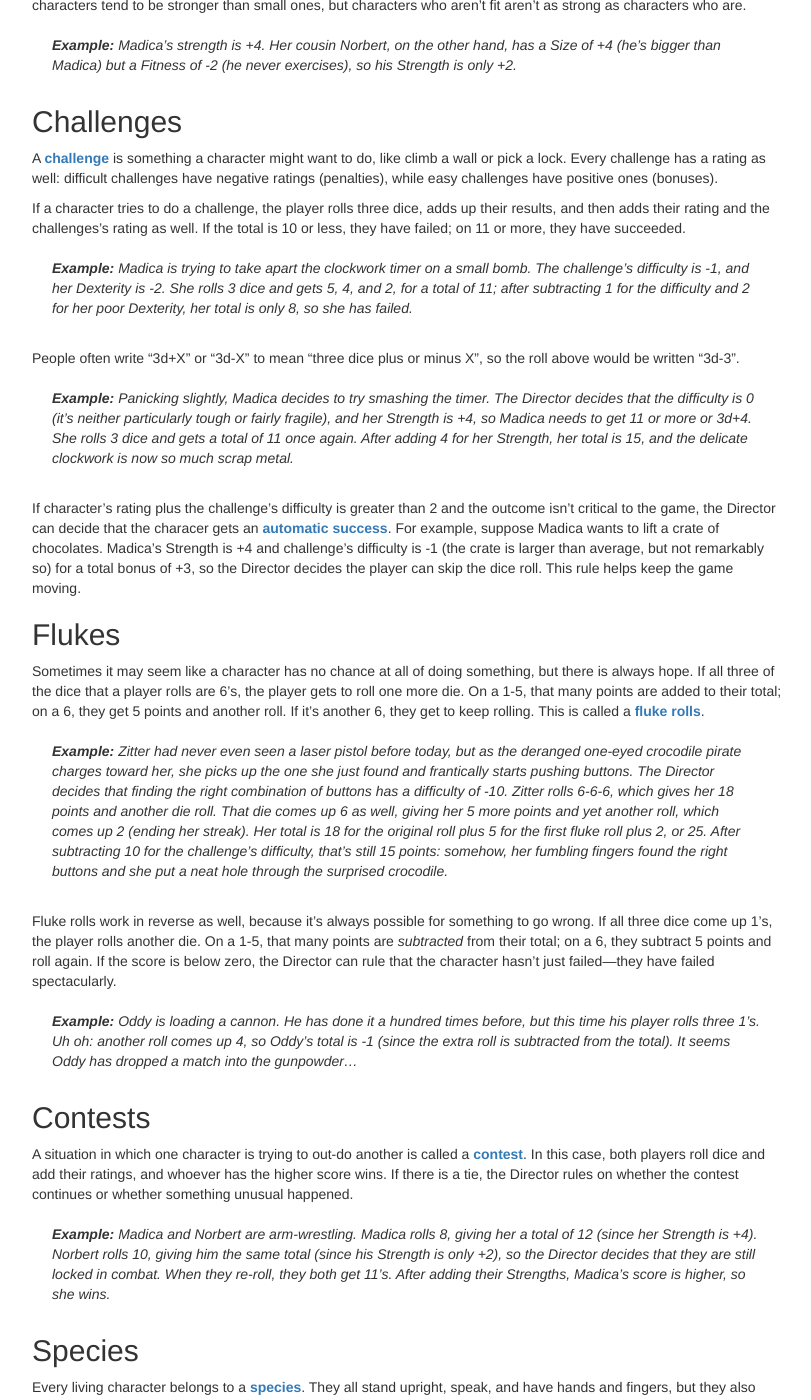
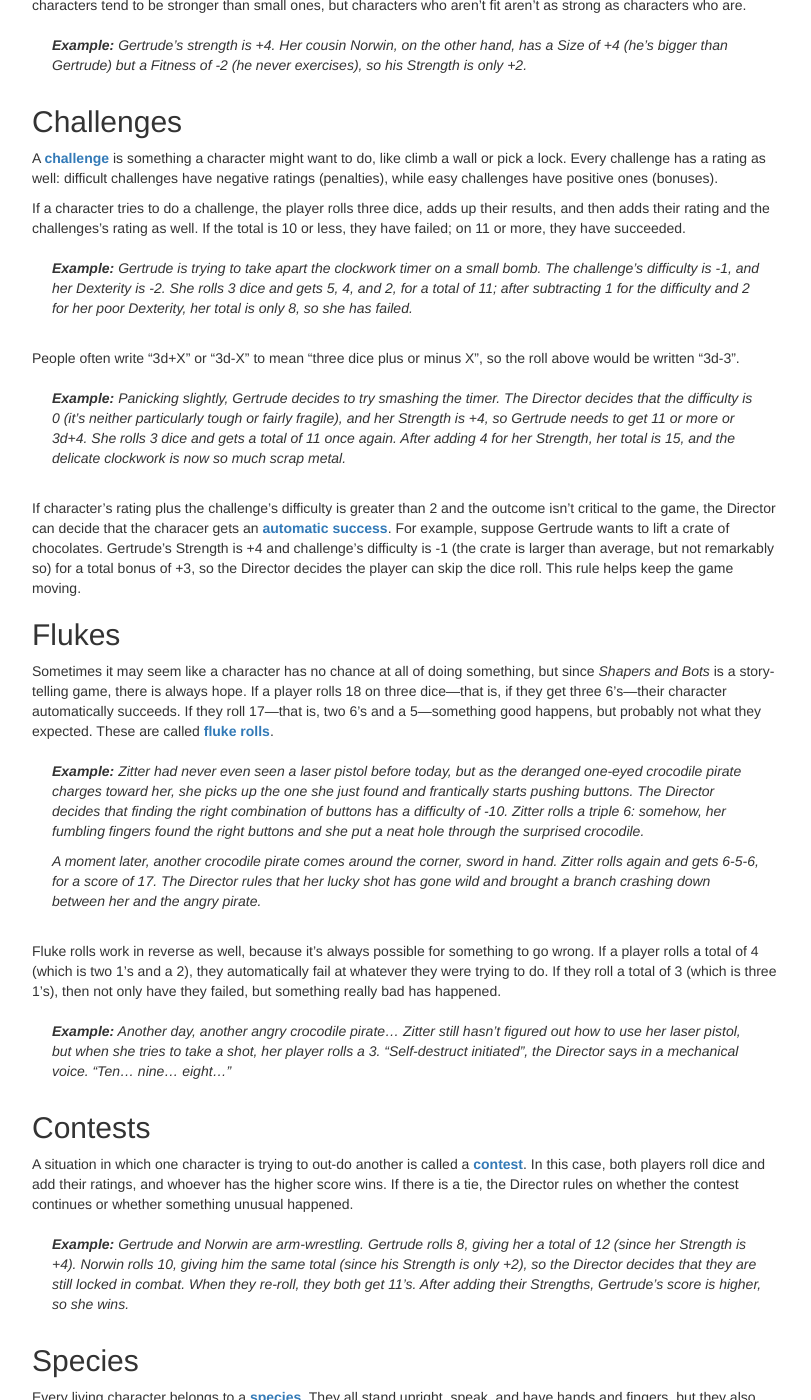
Before and after one commit to gvwilson/sensibleadventures, a Jekyll site: the page built from shapers/shapers.md, in a window 1280 px wide and 1400 px high, scrolled down 1486 px. Shown: the whole window, without its empty margins (38-849 px from the left). Built offline with Jekyll 4.4.1, drawn with Linux system fonts in a browser that asks for light colours; nearby versions of some CDN libraries; library files that are not in the unit come from our copies; some of the changed text lies outside the part shown.

Commit message:
Fluke rolls

```diff
--- a/shapers/shapers.md
+++ b/shapers/shapers.md
@@ -104,7 +104,7 @@
 and a negative one is sometimes called a **[penalty](#g:penalty)**.
 
 > **Example:**
-> Madica is big and healthy,
+> Gertrude is big and healthy,
 > but not good with her hands and somewhat near-sighted
 > (which isn't surprising, considering that she's an elephant).
 > Her ratings are:
@@ -123,9 +123,9 @@
 but characters who aren't fit aren't as strong as characters who are.
 
 > **Example:**
-> Madica's strength is +4.
-> Her cousin Norbert, on the other hand,
-> has a Size of +4 (he's bigger than Madica) but a Fitness of -2 (he never exercises),
+> Gertrude's strength is +4.
+> Her cousin Norwin, on the other hand,
+> has a Size of +4 (he's bigger than Gertrude) but a Fitness of -2 (he never exercises),
 > so his Strength is only +2.
 
 ## Challenges
@@ -146,7 +146,7 @@
 they have succeeded.
 
 > **Example:**
-> Madica is trying to take apart the clockwork timer on a small bomb.
+> Gertrude is trying to take apart the clockwork timer on a small bomb.
 > The challenge's difficulty is -1, and her Dexterity is -2.
 > She rolls 3 dice and gets 5, 4, and 2, for a total of 11;
 > after subtracting 1 for the difficulty and 2 for her poor Dexterity,
@@ -159,11 +159,11 @@
 
 > **Example:**
 > Panicking slightly,
-> Madica decides to try smashing the timer.
+> Gertrude decides to try smashing the timer.
 > The Director decides that the difficulty is 0
 >(it's neither particularly tough or fairly fragile),
 > and her Strength is +4,
-> so Madica needs to get 11 or more or 3d+4.
+> so Gertrude needs to get 11 or more or 3d+4.
 > She rolls 3 dice and gets a total of 11 once again.
 > After adding 4 for her Strength, her total is 15,
 > and the delicate clockwork is now so much scrap metal.
@@ -172,8 +172,8 @@
 and the outcome isn't critical to the game,
 the Director can decide that the characer gets an **[automatic success](#g:automatic-success)**.
 For example,
-suppose Madica wants to lift a crate of chocolates.
-Madica's Strength is +4
+suppose Gertrude wants to lift a crate of chocolates.
+Gertrude's Strength is +4
 and challenge's difficulty is -1 (the crate is larger than average, but not remarkably so)
 for a total bonus of +3,
 so the Director decides the player can skip the dice roll.
@@ -182,53 +182,44 @@
 ## Flukes
 
 Sometimes it may seem like a character has no chance at all of doing something,
-but there is always hope.
-If all three of the dice that a player rolls are 6's,
-the player gets to roll one more die.
-On a 1-5,
-that many points are added to their total;
-on a 6,
-they get 5 points and another roll.
-If it's another 6,
-they get to keep rolling.
-This is called a **[fluke rolls](#g:fluke)**.
+but since *Shapers and Bots* is a story-telling game,
+there is always hope.
+If a player rolls 18 on three dice---that is, if they get three 6's---their character automatically succeeds.
+If they roll 17---that is, two 6's and a 5---something good happens,
+but probably not what they expected.
+These are called **[fluke rolls](#g:fluke)**.
 
 > **Example:**
 > Zitter had never even *seen* a laser pistol before today,
 > but as the deranged one-eyed crocodile pirate charges toward her,
 > she picks up the one she just found and frantically starts pushing buttons.
 > The Director decides that finding the right combination of buttons has a difficulty of -10.
-> Zitter rolls 6-6-6,
-> which gives her 18 points and another die roll.
-> That die comes up 6 as well,
-> giving her 5 more points and yet another roll, which comes up 2 (ending her streak).
-> Her total is 18 for the original roll
-> plus 5 for the first fluke roll plus 2, or 25.
-> After subtracting 10 for the challenge's difficulty,
-> that's still 15 points:
+> Zitter rolls a triple 6:
 > somehow,
 > her fumbling fingers found the right buttons
 > and she put a neat hole through the surprised crocodile.
+>
+> A moment later,
+> another crocodile pirate comes around the corner, sword in hand.
+> Zitter rolls again and gets 6-5-6, for a score of 17.
+> The Director rules that her lucky shot has gone wild
+> and brought a branch crashing down between her and the angry pirate.
 
 Fluke rolls work in reverse as well,
 because it's always possible for something to go wrong.
-If all three dice come up 1's,
-the player rolls another die.
-On a 1-5, that many points are *subtracted* from their total;
-on a 6,
-they subtract 5 points and roll again.
-If the score is below zero,
-the Director can rule that the character hasn't just failed---they have failed spectacularly.
+If a player rolls a total of 4 (which is two 1's and a 2),
+they automatically fail at whatever they were trying to do.
+If they roll a total of 3 (which is three 1's),
+then not only have they failed,
+but something really bad has happened.
 
 > **Example:**
-> Oddy is loading a cannon.
-> He has done it a hundred times before,
-> but this time his player rolls three 1's.
-> Uh oh:
-> another roll comes up 4,
-> so Oddy's total is -1
-> (since the extra roll is subtracted from the total).
-> It seems Oddy has dropped a match into the gunpowder...
+> Another day, another angry crocodile pirate...
+> Zitter still hasn't figured out how to use her laser pistol,
+> but when she tries to take a shot,
+> her player rolls a 3.
+> "Self-destruct initiated", the Director says in a mechanical voice.
+> "Ten... nine... eight..."
 
 ## Contests
 
@@ -240,13 +231,13 @@
 the Director rules on whether the contest continues or whether something unusual happened.
 
 > **Example:**
-> Madica and Norbert are arm-wrestling.
-> Madica rolls 8, giving her a total of 12 (since her Strength is +4).
-> Norbert rolls 10, giving him the same total (since his Strength is only +2),
+> Gertrude and Norwin are arm-wrestling.
+> Gertrude rolls 8, giving her a total of 12 (since her Strength is +4).
+> Norwin rolls 10, giving him the same total (since his Strength is only +2),
 > so the Director decides that they are still locked in combat.
 > When they re-roll, they both get 11's.
 > After adding their Strengths,
-> Madica's score is higher,
+> Gertrude's score is higher,
 > so she wins.
 
 ## Species
@@ -411,7 +406,7 @@
 
 | SIZ | FIT | DEX | INT | SGT | HER | SML |
 | --: | --: | --: | --: | --: | --: | --: |
-| -4  | 0   | 0   | 0   | -2  | 0   | 0   |
+| -3  | 0   | 0   | 0   | -2  | 0   | 0   |
 
 It's easy to make fun of rabbits' small size and near-sightedness,
 but nobody who has ever seen a fluffle of rabbits go bersek in battle is likely to do so.
@@ -504,13 +498,10 @@
 
 | SIZ | FIT | DEX | INT | SGT | HER | SML |
 | --: | --: | --: | --: | --: | --: | --: |
-| -2  | 0   | -2  | 0   | 0   | 0   | 0   |
+| -1  | 0   | -2  | 0   | 0   | 0   | 0   |
 
-Zebras have a remarkable ability:
-when standing still,
-they can change color from black-and-white stripes to almost anything else
-in order to blend into their surroundings.
-This gives them an extra two levels of Stealth at no cost.
+Zebras have a remarkable ability to hide themselves,
+which is described below under "Skills".
 
 ----------------------------------------
 
@@ -554,6 +545,11 @@
 > | SML   | Average  |
 
 ## Skills
+
+FIXME: zebras when standing still,
+they can change color from black-and-white stripes to almost anything else
+in order to blend into their surroundings.
+This gives them an extra two levels of Stealth at no cost.
 
 Every character has **[skills](#g:skill)** that she has improved through practice and training.
 Some common skills are listed below.
@@ -950,9 +946,9 @@
 
 ## Example Characters
 
-### Madica
+### Syvia
 
-Madica is a teenage fox.
+Syvia is a teenage fox.
 She has worked on her parents' fishing boat since she was a child,
 so her player raises her Boating from Very Low to Average (2 points)
 and her Swimming from Low to Average (1 point).
@@ -1002,18 +998,22 @@
 ## Glossary
 
 **Automatic success**{:#g:automatic-success}:
-if the character's level is higher than the challenge's and the outcome isn't important,
-they automatically succeed.
+accomplishing a task without bothering to roll dice.
 
 **Bonus**{:#g:bonus}:
-the amount added to (or subtracted from) the roll of the dice
-based on the character's skill.
+a positive rating.
+
+**Challenge**{:#g:challenge}:
+something difficult that a character wants to do.
+The result is determined by the sum of three dice
+plus the character's rating and the challenge's difficulty.
 
 **Character**{:#g:character}:
 an animal or bot in the game.
 
 **Contest**{:#g:contest}:
-rolling two dice, adding a bonus, and comparing to an opponent's roll and bonus.
+a situation in which success depends on beating another character's dice roll
+(plus appropriate ratings).
 
 **Difficulty**{:#g:difficulty}:
 how hard a challenge is.
@@ -1029,20 +1029,19 @@
 an intrinsic characteristic such as fitness or dexterity.
 
 **Fluke**{:#g:fluke}:
-a sequence of 5's or 6's on one die.
+a roll of 17 or 18 (automatic success) or 3 or 4 (automatic failure).
 
 **Health point**{:#g:health-point}:
-measures how much damage a character can take.
+how much damage a character can take.
 
-**Level**{:#g:level}:
-determines the bonus added to (or subtracted from) a dice roll
-based on a character's skill.
+**Penalty**{:#g:penalty}:
+a negative rating.
 
 **Player**{:#g:player}:
 someone who is playing the part of a character in the game.
 
 **Rating**{:#g:rating}:
-a bonus or penalty for a character's feature or a task's difficulty.
+a bonus or penalty for a character's feature or a challenge's difficulty.
 
 **Shaping**{:#g:shaping}:
 the psychic ability to control one of the six elements.
```
Also changed, not shown: other parts of shapers/shapers.md (+6 -3 lines).
